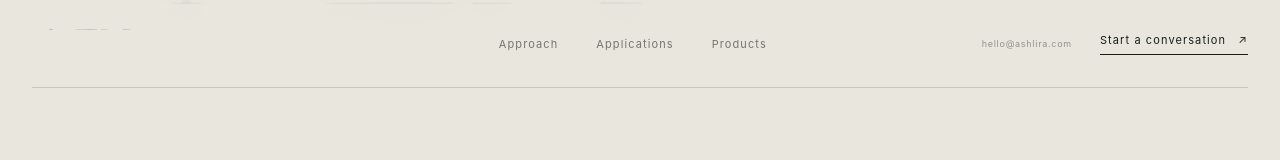
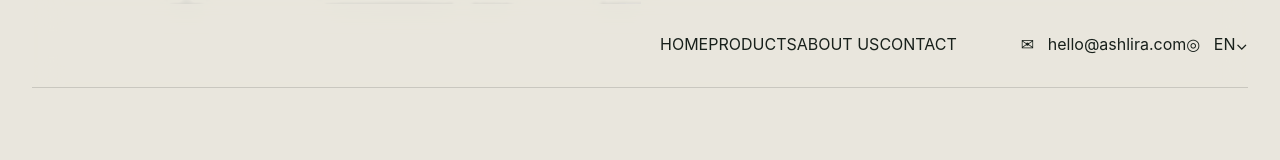
Before and after one commit to starr9430/ash-website, a React (Vite) app: page / in a window 1280 px wide. Shown: the top 160 px of the page. Built offline with nearby package versions, Linux system fonts and the light colour scheme.

Commit message:
Rebuild ASH layout around approved visual direction

```diff
--- a/src/components/Header.jsx
+++ b/src/components/Header.jsx
@@ -1,19 +1,21 @@
 function Header() {
-  const logoSrc = "/assets/library/brand/ash-logo-approved.png";
+  const logoSrc = "/assets/library/brand/ash-logo-approved.png"
 
   return (
     <header className="site-header">
-      <a className="brand" href="#top" aria-label="ASH home">
-        <img className="brand-logo" src={logoSrc} alt="ASH" />
+      <a className="header-logo" href="#top" aria-label="ASH home">
+        <img src={logoSrc} alt="ASH" />
       </a>
-      <nav className="nav" aria-label="Primary navigation">
-        <a href="#solutions">Approach</a>
-        <a href="#coverage">Applications</a>
-        <a href="#capability">Products</a>
+      <nav>
+        <a className="active" href="#top">HOME</a>
+        <a href="#products">PRODUCTS</a>
+        <a href="#products">ABOUT US</a>
+        <a href="#contact">CONTACT</a>
       </nav>
-      <div className="header-right">
-        <span className="header-email">hello@ashlira.com</span>
-        <a className="header-contact" href="#contact">Start a conversation <span>↗</span></a>
+      <div className="header-meta">
+        <a href="mailto:hello@ashlira.com">✉ &nbsp; hello@ashlira.com</a>
+        <span />
+        <a href="#top">◎ &nbsp; EN⌄</a>
       </div>
     </header>
   )
```
